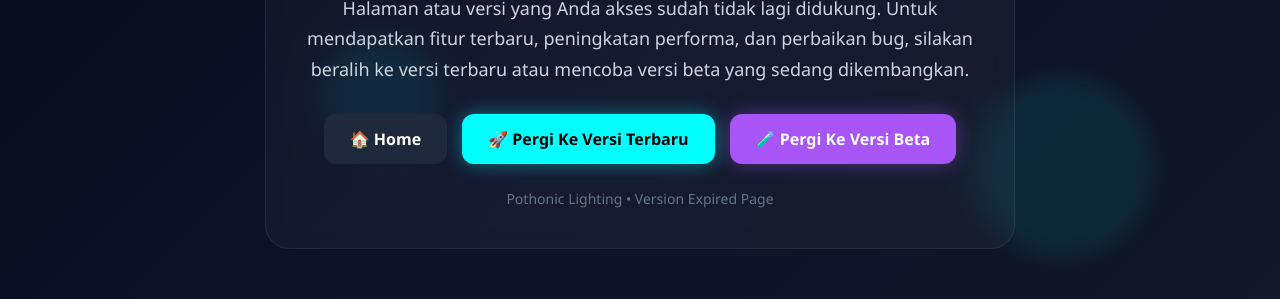
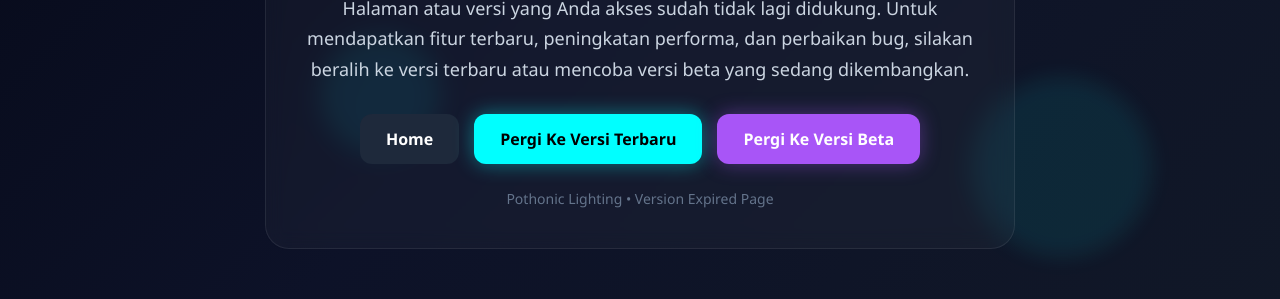
Before and after one commit to Roichan-cloud/Photonic-Mixer-Remake, a plain HTML site: page 404.html in a window 1280 px wide. Shown: the part 443-742 px from the top of the page. Drawn offline with Linux system fonts and the light colour scheme.

Commit message:
Update 404.html

```diff
--- a/404.html
+++ b/404.html
@@ -212,15 +212,15 @@ body{
 
     <div class="buttons">
         <a href="/Pothonic-Mixer-Remake" class="btn home">
-            🏠 Home
+            Home
         </a>
 
-        <a href="https://example.com/latest" class="btn latest">
-            🚀 Pergi Ke Versi Terbaru
+        <a href="https://roichan-cloud.github.io/Pothonic-Mixer-Remake/v6.7" class="btn latest">
+            Pergi Ke Versi Terbaru
         </a>
 
-        <a href="https://example.com/beta" class="btn beta">
-            🧪 Pergi Ke Versi Beta
+        <a href="https://roichan-cloud.github.io/Pothonic-Mixer-Remake/beta" class="btn beta">
+            Pergi Ke Versi Beta
         </a>
     </div>
 
```
